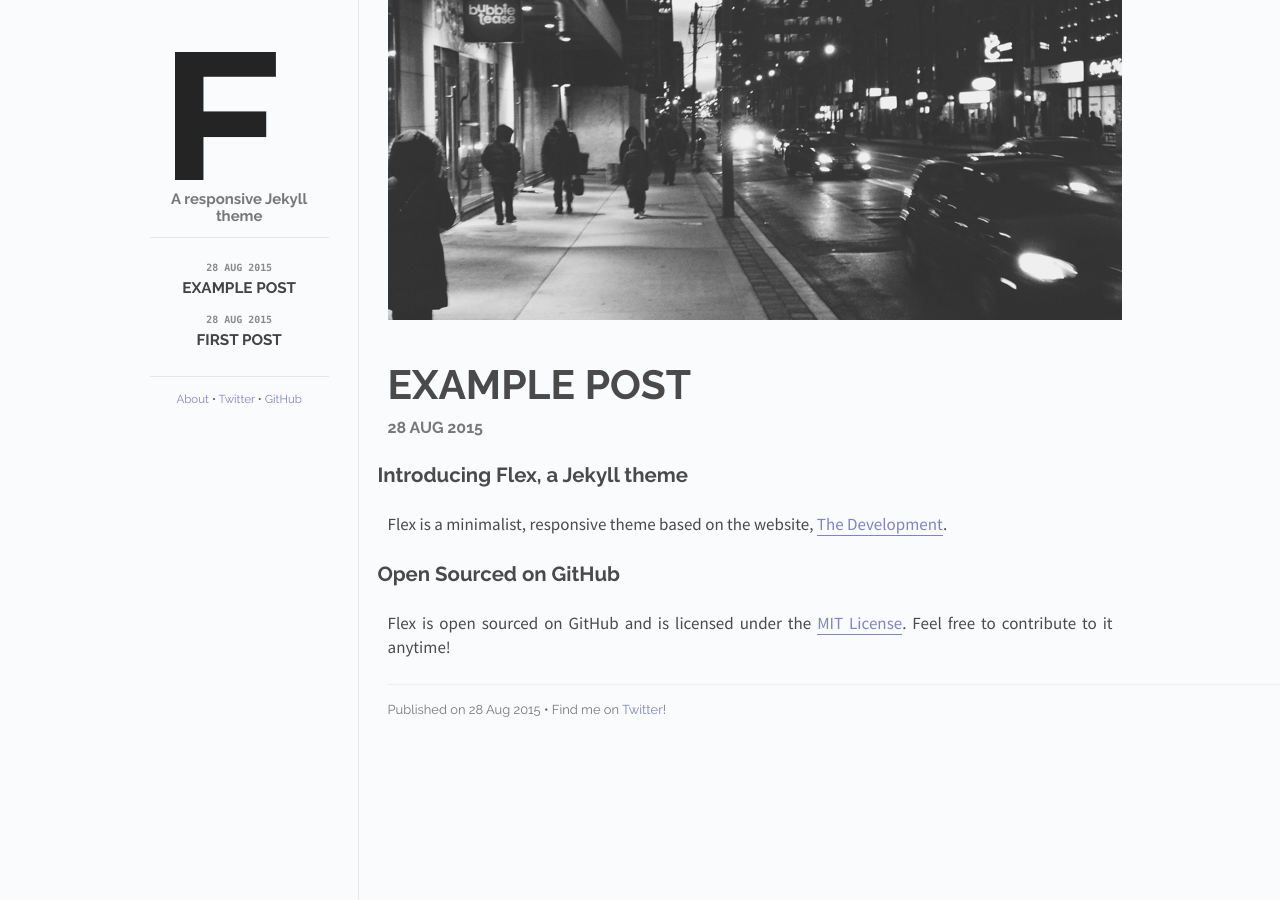
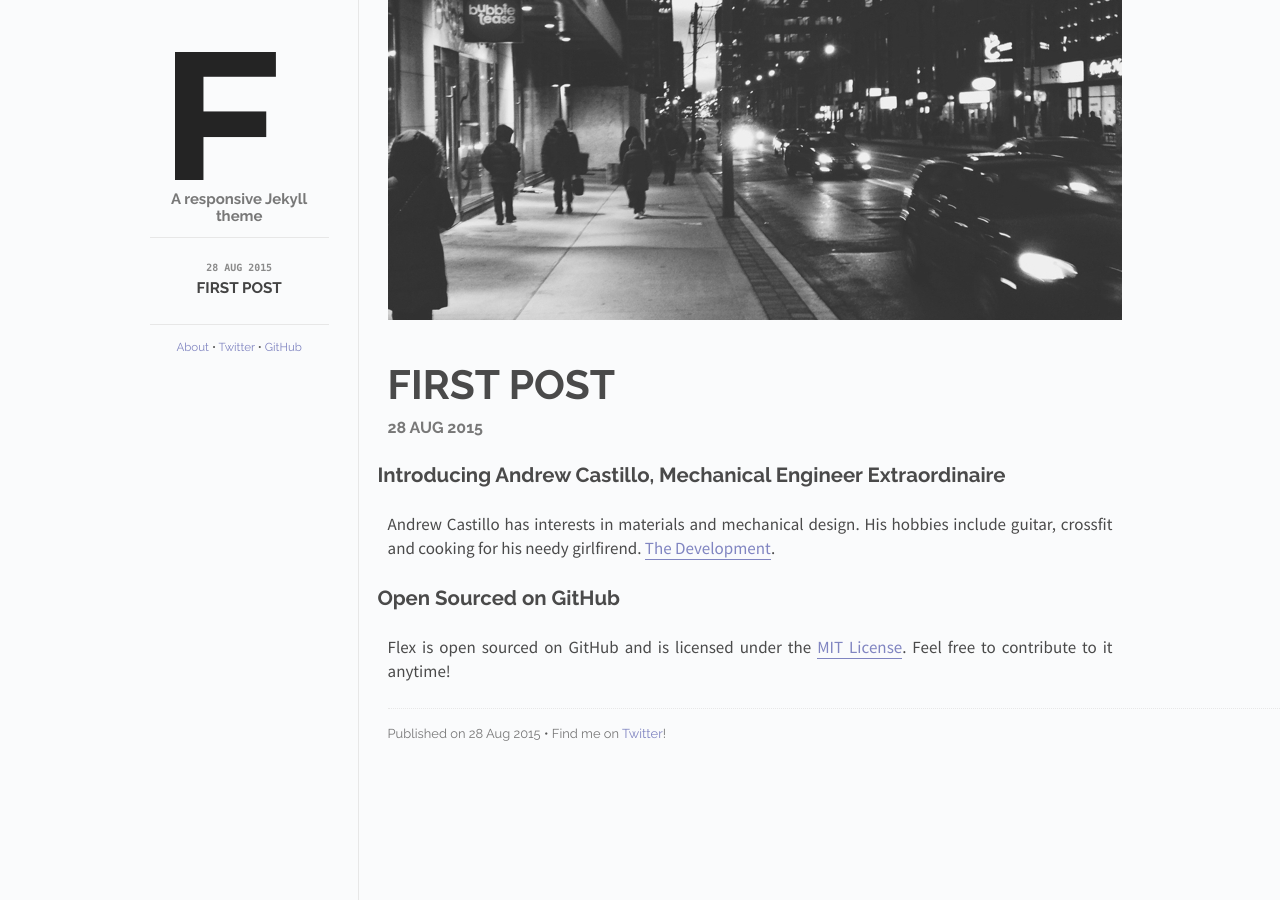
Before and after one commit to jcastillo7/jcastillo7.github.io, a Jekyll site: the page built from _posts/2013-12-09-example-post.md, in a window 1280 px wide. Built offline with Jekyll 4.4.1, drawn with Linux system fonts in a browser that asks for light colours; Markdown is read by kramdown in place of the engine named in the settings; a file with an impossible date is left out.

Commit message:
Update 2015-28-08-example-post.md

```diff
--- a/_posts/2015-28-08-example-post.md
+++ b/_posts/2015-28-08-example-post.md
@@ -2,7 +2,7 @@
 layout: post
 title: Example post
 cover: cover.jpg
-date:   2015-08-28 12:00:00
+date:   2015-28-08 12:00:00
 categories: posts
 ---
 
```
